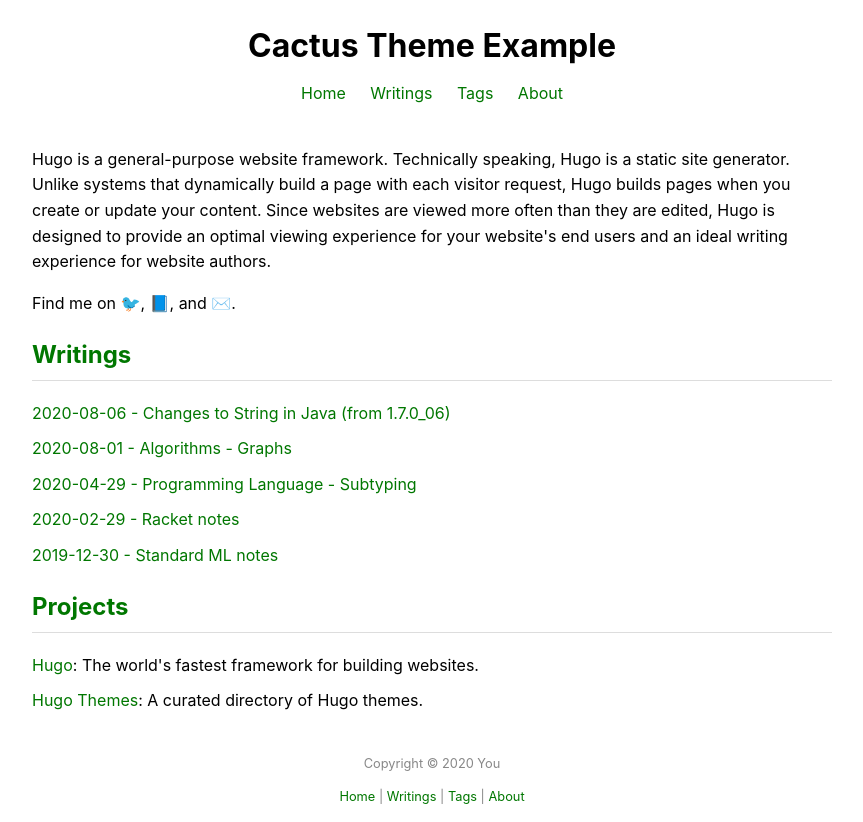
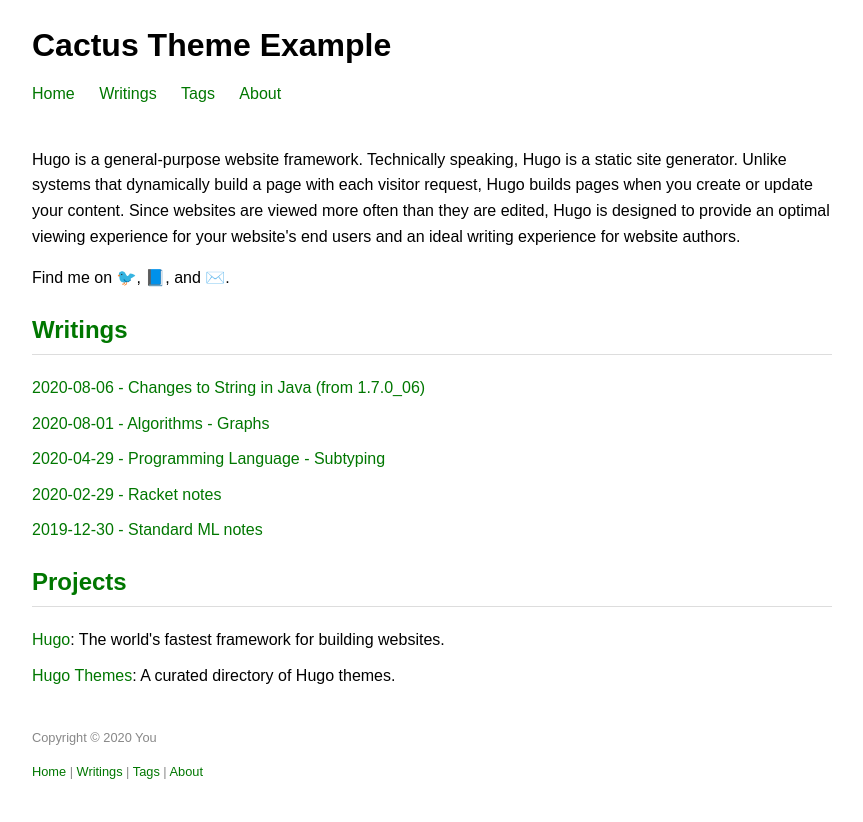
Before and after one commit to poncardasm/mchael-poncardas, an Eleventy site: page src/index.md in a window 1280 px wide. Shown: the whole page, without its empty margins (208-1071 px from the left). Built offline with nearby package versions, Linux system fonts and the light colour scheme; Eleventy itself is replaced by a stand-in of ours; files that its build step writes are made by us from their sources.

Commit message:
Update CSS styles for improved layout and text alignment

```diff
--- a/src/css/styles.css
+++ b/src/css/styles.css
@@ -1,15 +1,19 @@
 body {
-  font-family: Inter, sans-serif;
+  font-family: Arial, sans-serif;
   line-height: 1.6;
   margin: 0;
   padding: 0;
   background-color: #ffffff;
   color: #000000;
-  text-align: center;
+  text-align: left; /* Set body text alignment to left */
 }
 
 header {
   margin-top: 20px;
+  max-width: 800px;
+  margin: 20px auto; /* Center header horizontally */
+  text-align: left; /* Align header text to the left */
+  padding: 0 20px; /* Add padding for spacing */
 }
 
 header h1 {
@@ -19,12 +23,17 @@
 
 header nav {
   margin-top: 10px;
+  padding: 0; /* Ensure no padding on the nav */
 }
 
 header nav a {
   text-decoration: none;
   color: #007700;
-  margin: 0 10px;
+  margin: 0 10px; /* Space between links */
+}
+
+header nav a:first-child {
+  margin-left: 0; /* Remove any left margin from the first link */
 }
 
 header nav a:hover {
@@ -35,6 +44,7 @@
   max-width: 800px;
   margin: 40px auto;
   text-align: left;
+  padding: 0 20px; /* Add padding for spacing */
 }
 
 .content p {
@@ -66,9 +76,12 @@
 }
 
 footer {
-  margin-top: 40px;
+  max-width: 800px;
+  margin: 40px auto;
+  text-align: left;
   font-size: 0.8rem;
   color: #888888;
+  padding: 0 20px; /* Add padding for spacing */
 }
 
 footer a {
```
